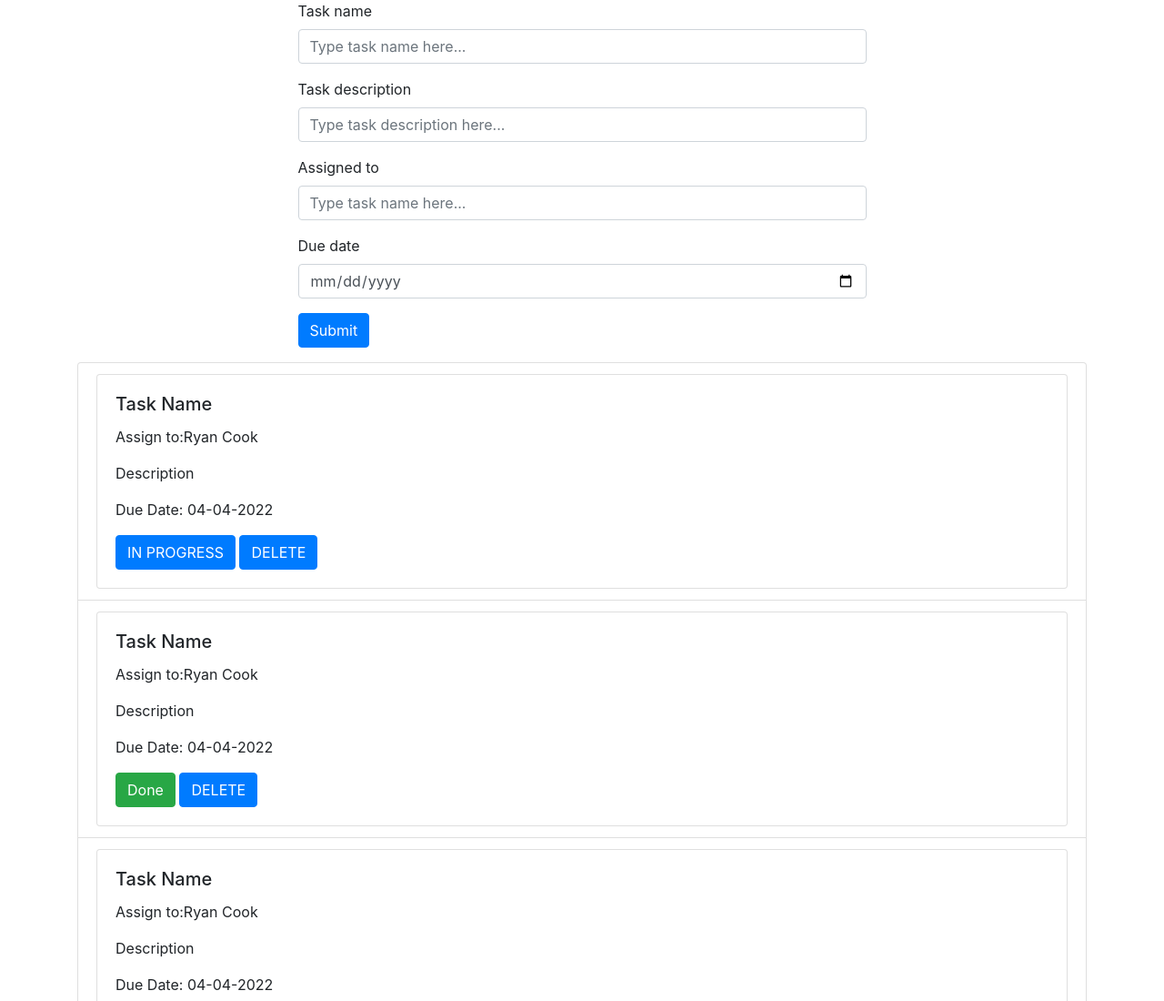
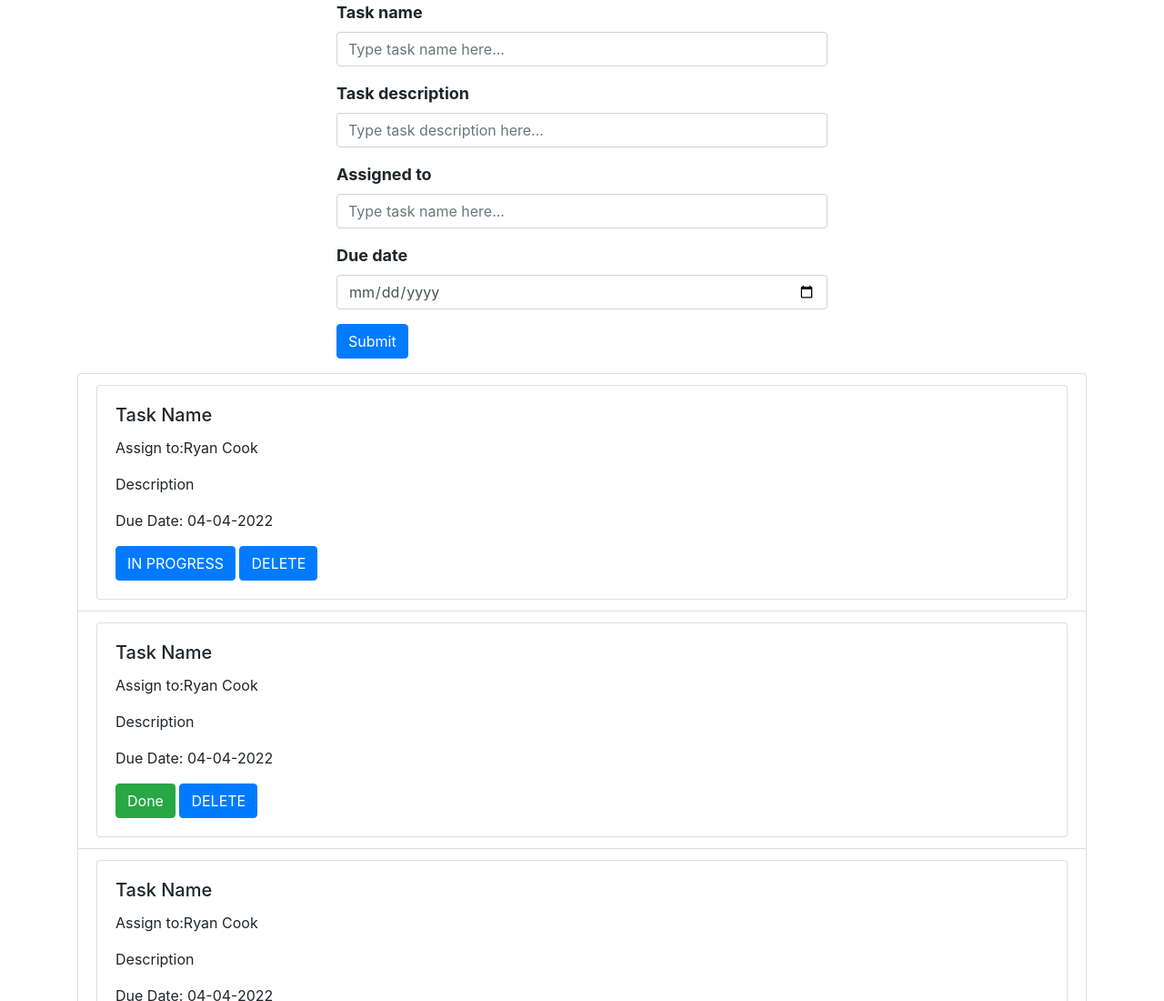
Before and after one commit to JeffjHoyt/JWD-Final-Project, a plain HTML site: page JWD-Final-Project-main/index.html in a window 1280 px wide. Shown: the top 1100 px of the page at 91% size. Drawn offline with nearby package versions, Linux system fonts and the light colour scheme.

Commit message:
added index and stylesheet changes

```diff
--- a/JWD-Final-Project-main/index.html
+++ b/JWD-Final-Project-main/index.html
@@ -13,6 +13,7 @@
 </head>
 
 <body>
+  <div class="container">
       <form>
         <div class="row">
           <div class="col-3">
@@ -40,9 +41,12 @@
             </div>
           </div>
           </div>
+          <div class="col-3">
           </div>
+        </div>
+
       </form>
-
+  </div>
             <!--This is input field for Task Name-->
           </div>
         </div>
--- a/JWD-Final-Project-main/stylesheet.css
+++ b/JWD-Final-Project-main/stylesheet.css
@@ -0,0 +1,4 @@
+.form-group span {
+    font-weight: bold;
+    font-size: large;
+}
```
Lines whose indentation alone changed are shown as unchanged.
